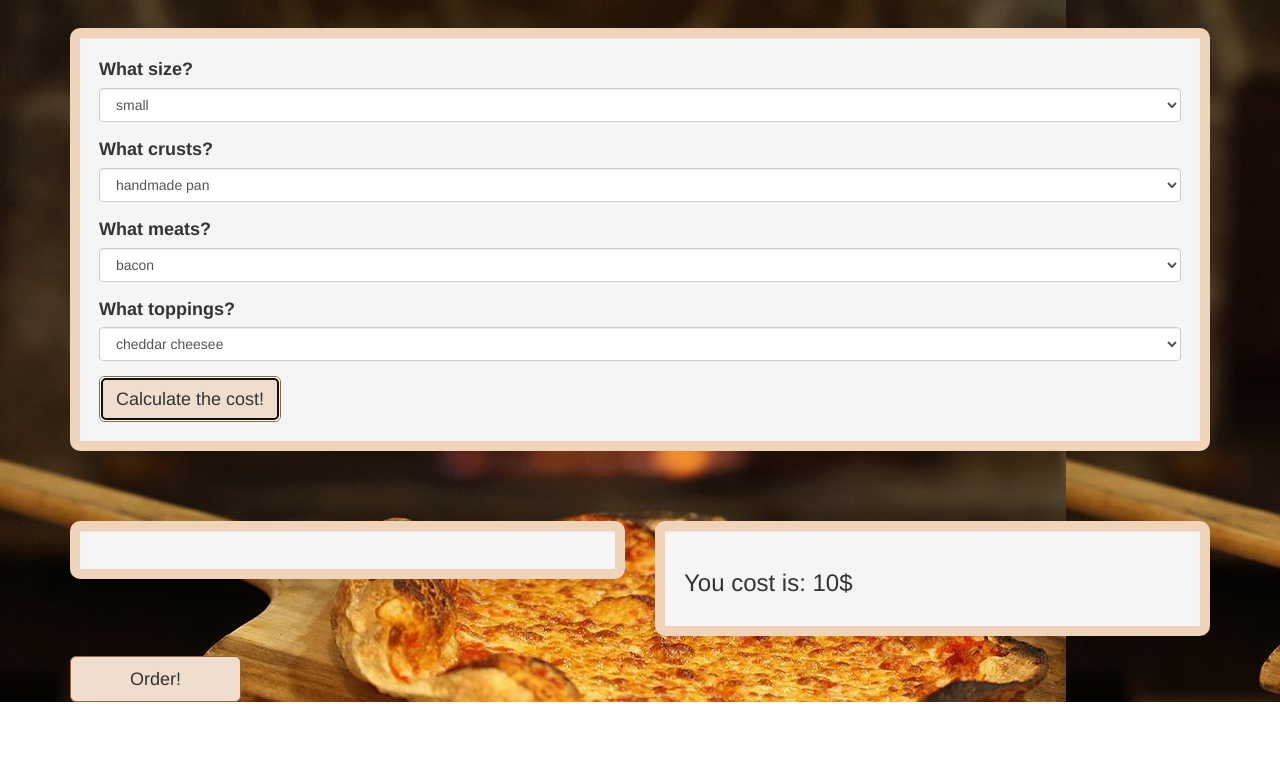
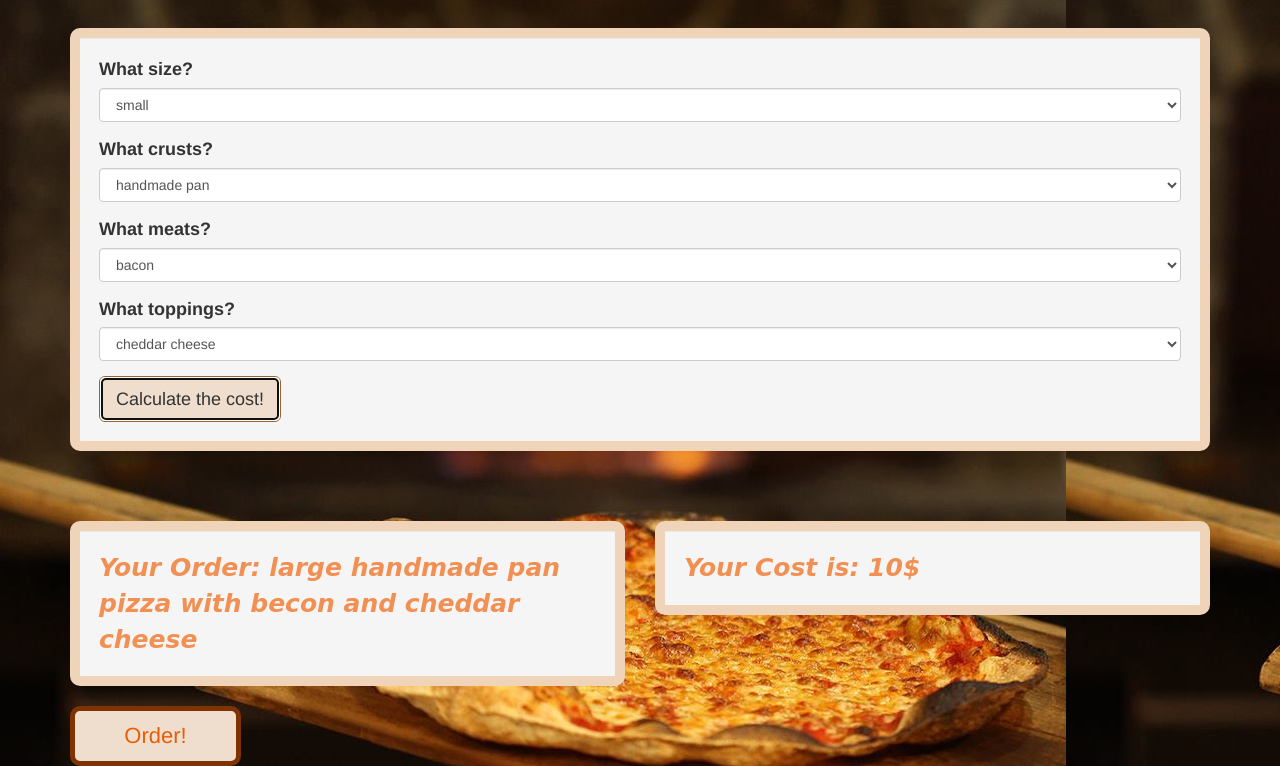
Before and after one commit to annatimofeyeva/pizza_order, a plain HTML site: page index.html in a window 1280 px wide. Both pictures are taken after a click on the button "Calculate the cost!". Shown: the part 143-909 px from the top of the page. Before the commit the page ends 845 px from the top, so only its background shows below. Drawn offline with Linux system fonts and the light colour scheme.

Commit message:
create new constructor and customixed prototype function for Order, update js and html

```diff
--- a/css/styles.css
+++ b/css/styles.css
@@ -26,13 +26,32 @@ body{
   border-color: #996434;
   background-color: #efdece;
   width: 15%;
+  color: #e85d06;
+  font-size: 22px;
+  border-width: 5px;
+  border-color: #7f3202;
+  border-radius: 10px;
 }
 #ordered_message{
   margin-top: 30px;
   width: 30%;
-  font-size: 18px;
+  font-size: 20px;
   border-radius: 10px;
   border-width: 10px;
   font-color: #703a08;
   display: none;
   }
+#ordered{
+  font-size: 25px;
+  font-weight: bold;
+  font-style: italic;
+  font-family: cursive;
+  color: #f28f52;
+}
+#results{
+  font-size: 25px;
+  font-weight: bold;
+  font-style: italic;
+  font-family: cursive;
+  color: #f28f52;
+}
--- a/index.html
+++ b/index.html
@@ -40,7 +40,7 @@
     <div class="form-group">
       <label id="type_toppings" for="company">What toppings?</label>
       <select class="form-control" id="pizza_toppings">
-        <option>cheddar cheesee</option>
+        <option>cheddar cheese</option>
         <option>feta cheesee</option>
         <option>mushrooms</option>
         <option>artichoke</option>
@@ -48,7 +48,7 @@
         <option>pineapple</option>
       </select>
     </div>
-    <button type="submit" class="btn btn-lg" id="calculate_button">Calculate the cost!</button>
+  <button type="submit" class="btn btn-lg" id="calculate_button">Calculate the cost!</button>
   </form>
   </div>
   <div class="row">
@@ -64,6 +64,6 @@
   <button type="button" class="close" data-hide="alert" aria-label="Close"><span aria-hidden="true">&times;</span>
   </button> Your order is submitted!<br>Yours pizza is on it's way!</br>
 </div>
-</div>
+  </div>
 </body>
 </html>
--- a/js/scripts.js
+++ b/js/scripts.js
@@ -5,6 +5,14 @@ function Pizza (sizes, meats, toppings, crunch, cost){
   this.meats = meats;
   this.crunch = crunch;
   this.cost = cost;
+}
+
+function Order(sizes, meats, toppings, crunch, result){
+  this.sizes = sizes;
+  this.toppings = toppings;
+  this.meats = meats;
+  this.crunch = crunch;
+  this.result = result;
 }
 
 Pizza.prototype.calculateCost = function(){
@@ -18,10 +26,12 @@ Pizza.prototype.calculateCost = function(){
     return this.cost
   };
 
-//function Order ();
+Order.prototype.createOrder = function(){
+  if(this.sizes === "large" && this.crunch === "handmade pan" && this.meats === "bacon" && this.topping === "cheddar cheese"){
+  } return "Your Order:   large handmade pan pizza with becon and cheddar cheese"
+};
 
 //User interface logic:
-
 $(document).ready(function() {
   $("form").submit(function(event) {
     event.preventDefault();
@@ -35,16 +45,20 @@ $(document).ready(function() {
     var inputtedToppingType = $("select#pizza_toppings").val();
     console.log(inputtedToppingType);
 
+    $("#results").empty();
     var newPizza = new Pizza(inputtedPizzaSize, inputtedPizzaCrust, inputtedMeatType, inputtedToppingType, 0);
     console.log(newPizza);
-    $("#results").append("<h3> You cost is:" + "  " + newPizza.calculateCost() + "$" +  "</h3");
+    $("#results").append("Your Cost is:" + "  " + newPizza.calculateCost() + "$");
+
+    $("#ordered").empty();
+    var newOrder = new Order(inputtedPizzaSize, inputtedPizzaCrust, inputtedMeatType, inputtedToppingType, 0);
+    console.log(newOrder);
+    $("#ordered").append(newOrder.createOrder());
 
     $("#order_button").click(function(){
     console.log("order");
     $("#ordered_message").show();
 
-
-
 });
 });
 });
```
Also changed, not shown: 1 other file.
